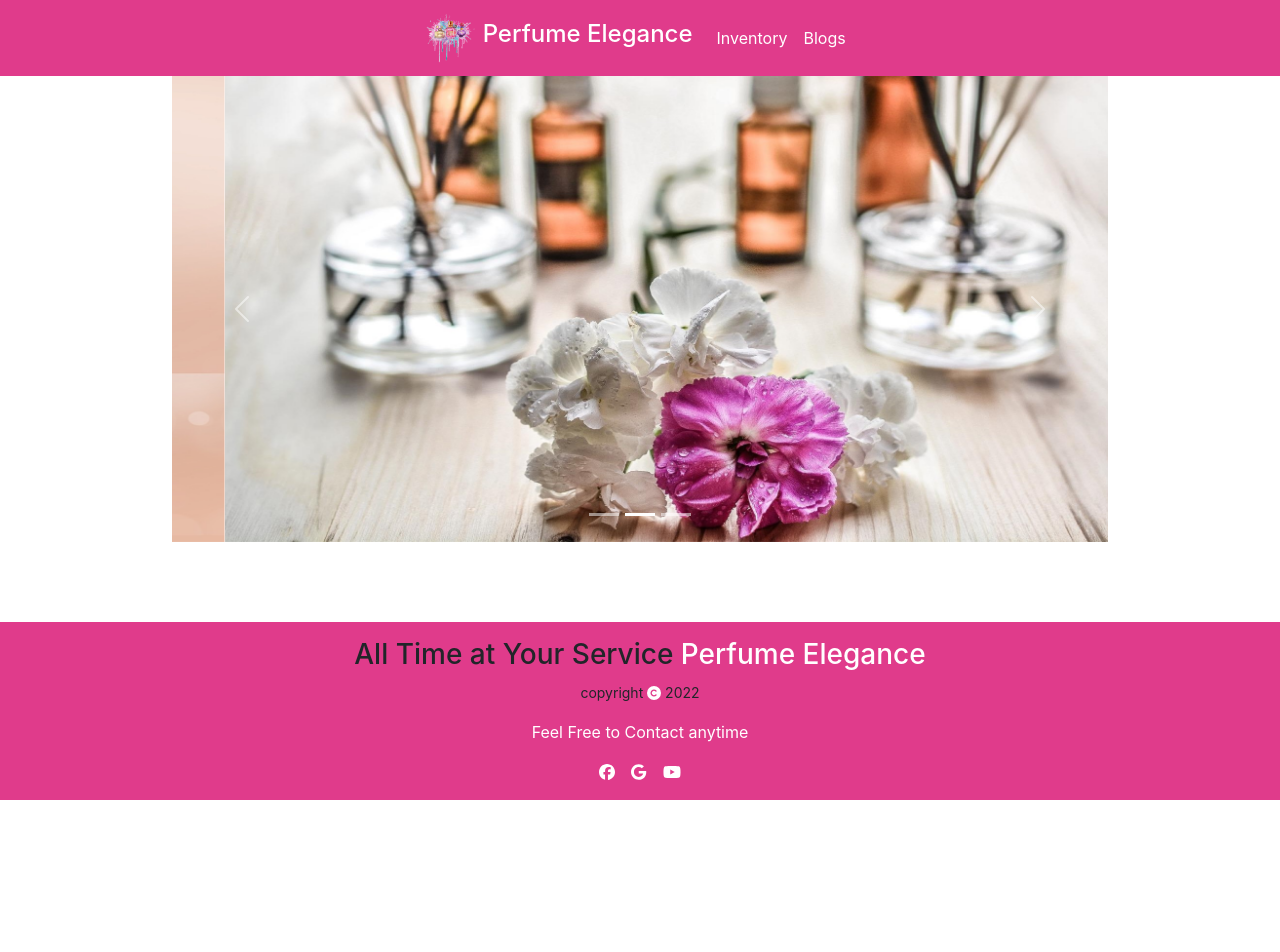
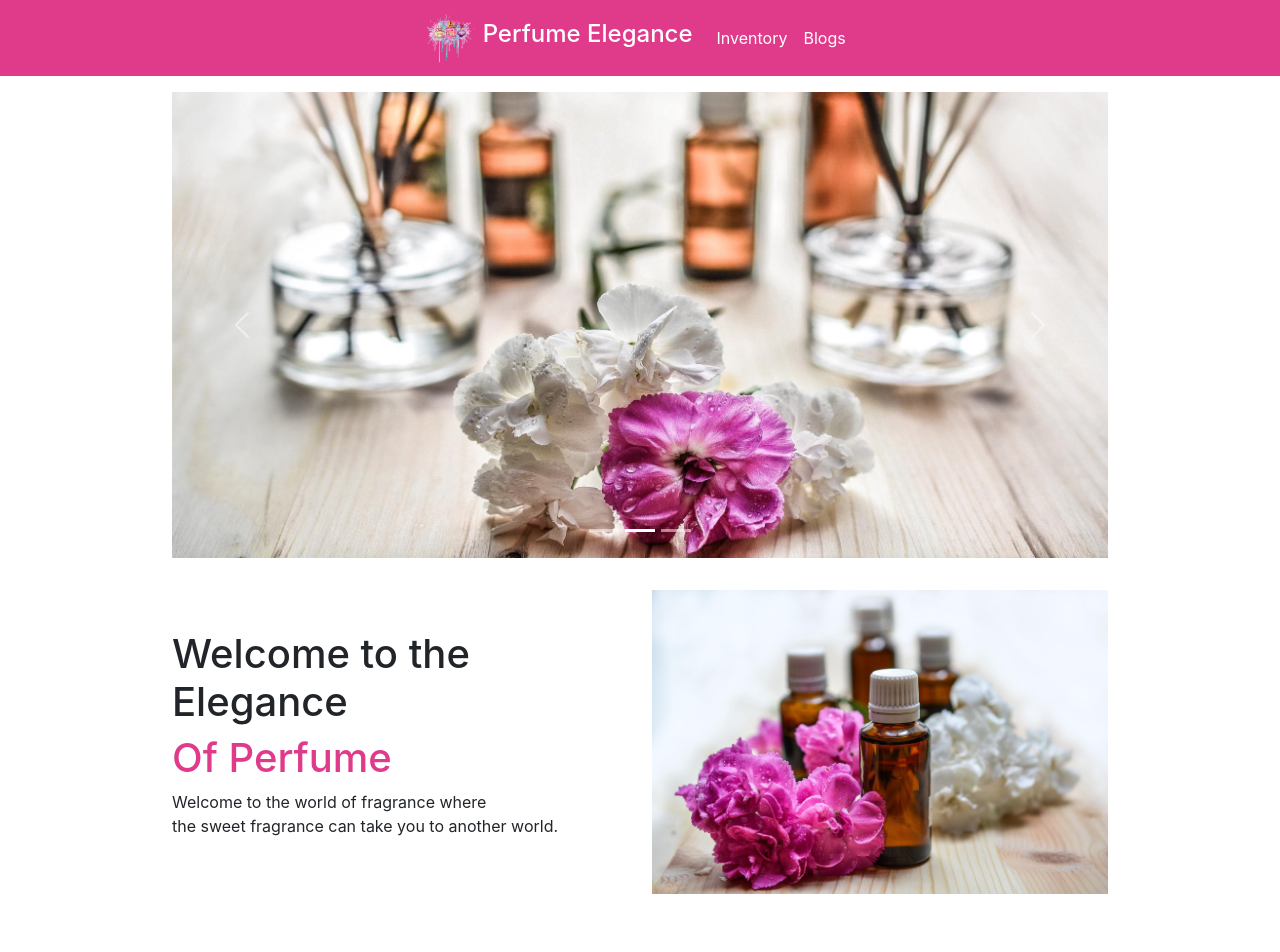
Before and after one commit to Tahmidd/perfume-elegance-client, a React (Create React App) app: page /home in a window 1280 px wide. Shown: the top 952 px of the page. Before the commit the page ends 800 px from the top, so only its background shows below. Built offline with nearby package versions, Linux system fonts and the light colour scheme.

Commit message:
extra section 1 added

```diff
--- a/src/Pages/Home/Home.js
+++ b/src/Pages/Home/Home.js
@@ -1,10 +1,12 @@
 import React from 'react';
 import Banner from '../Homes/Banner/Banner';
+import Overview from '../Homes/Overview/Overview';
 
 const Home = () => {
     return (
         <div className='  '>
             <Banner></Banner>
+            <Overview></Overview>
         </div>
     );
 };
--- a/src/Pages/Homes/Banner/Banner.js
+++ b/src/Pages/Homes/Banner/Banner.js
@@ -12,7 +12,7 @@ const Banner = () => {
         setIndex(selectedIndex);
     };
     return (
-        <div className='w-75 container'>
+        <div className='w-75 container mt-3'>
             <Carousel activeIndex={index} onSelect={handleSelect}>
                 <Carousel.Item>
                     <img
--- /dev/null
+++ b/src/Pages/Homes/Overview/Overview.css
@@ -0,0 +1,3 @@
+.text-pink {
+    color: #E03B8B;
+}
--- /dev/null
+++ b/src/Pages/Homes/Overview/Overview.js
@@ -0,0 +1,28 @@
+import React from 'react';
+import perfumee from '../../../images/essential-oils-g9df2f2f9c_1920.jpg';
+import './Overview.css'
+
+const Overview = () => {
+    return (
+        <div>
+            <div className="container my-3 py-3 w-75">
+                <div className="row gy-5 d-flex align-items-center">
+                    <div className="col-12 col-md-12 col-lg-6">
+                        <h1> <span>Welcome to the Elegance</span> <br /></h1>
+                        <h1> <span className='text-pink'>Of Perfume</span> <br /></h1>
+                        <p>Welcome to the world of fragrance where
+                            <br /> the sweet fragrance can take you to another world.
+                        </p>
+
+
+                    </div>
+                    <div className="col-12 col-md-12 col-lg-6">
+                        <img className='img-fluid' src={perfumee} alt="" />
+                    </div>
+                </div>
+            </div>
+        </div>
+    );
+};
+
+export default Overview;
```
Also changed, not shown: src/images/essential-oils-g9df2f2f9c_1920.jpg (added).
